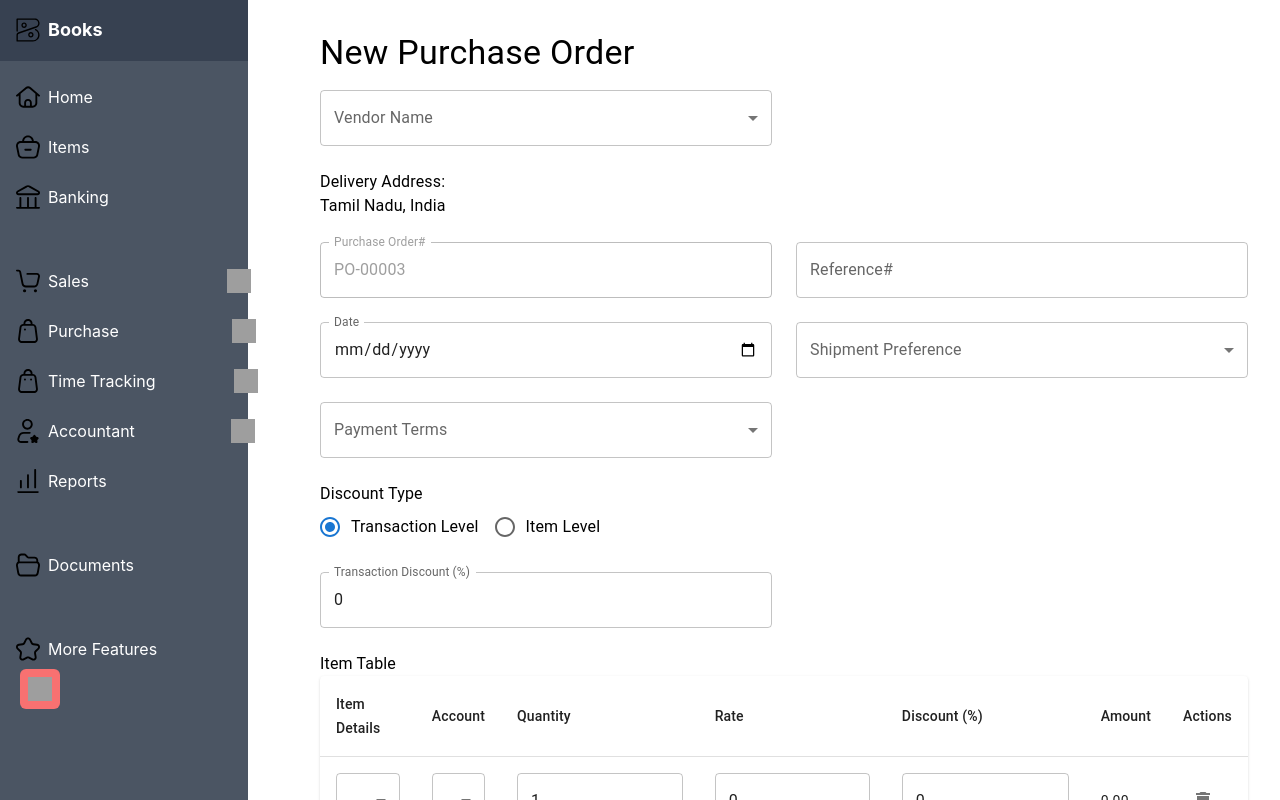
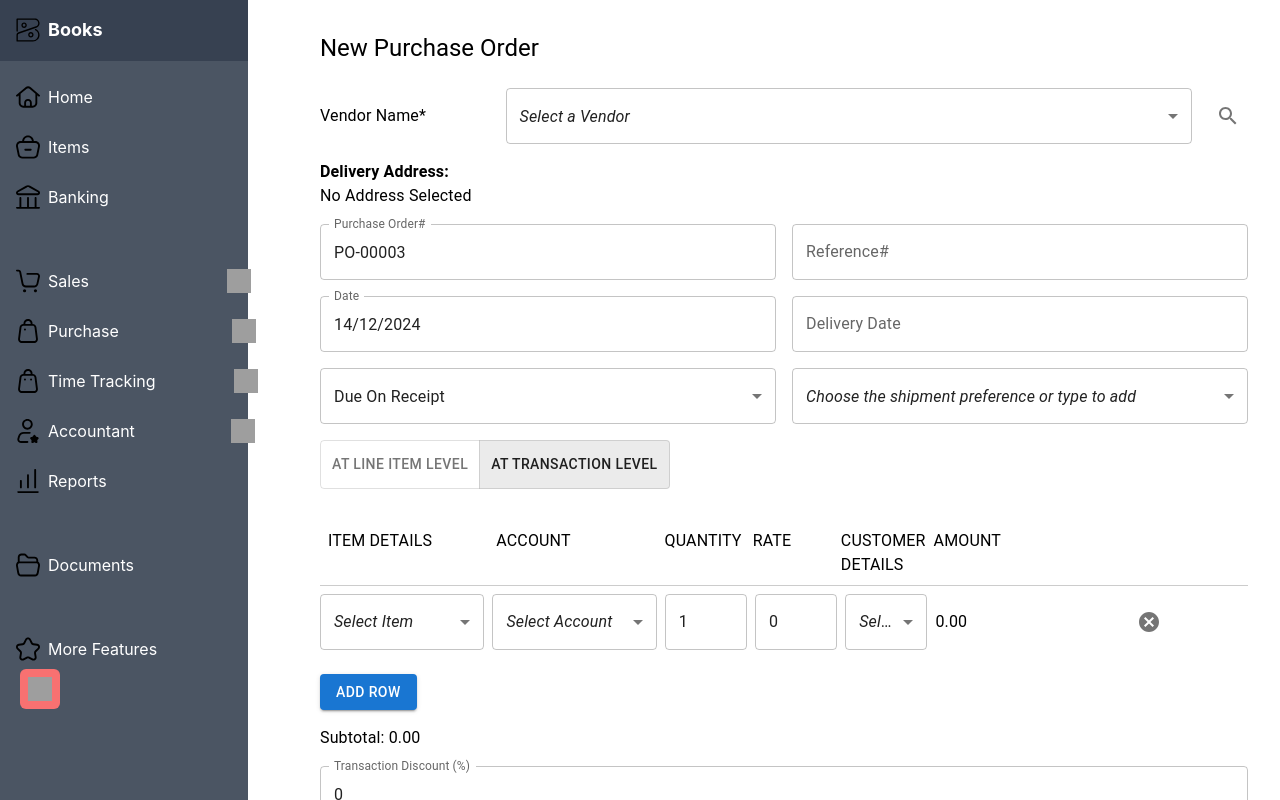
Before and after one commit to Aswin-Nath/zoho_books_clone, a React (Create React App) app: page /app/purchase/PurchaseOrders in a window 1280 px wide. Built offline with nearby package versions, Linux system fonts and the light colour scheme; grey boxes are pictures that could not be loaded.

Commit message:
FrontEnd Data Receivers Finished Now Full Focus on DB,Backend

```diff
--- a/src/component/purchase/PurchaseOrders.js
+++ b/src/component/purchase/PurchaseOrders.js
@@ -1,29 +1,31 @@
 import React, { useState } from "react";
 import {
+  TextField,
+  MenuItem,
+  Select,
+  FormControl,
+  Typography,
+  IconButton,
   Box,
-  TextField,
-  Select,
-  MenuItem,
-  FormControl,
-  InputLabel,
   Button,
-  Typography,
-  Grid,
-  Table,
-  TableBody,
-  TableCell,
-  TableContainer,
-  TableHead,
-  TableRow,
-  Paper,
-  IconButton,
-  RadioGroup,
-  FormControlLabel,
-  Radio,
+  ToggleButton,
+  ToggleButtonGroup,
 } from "@mui/material";
-import DeleteIcon from "@mui/icons-material/Delete";
+import SearchIcon from "@mui/icons-material/Search";
+import CancelIcon from "@mui/icons-material/Cancel";
 
 const PurchaseOrders = () => {
+  const [vendor, setVendor] = useState("");
+  const [vendorAddress, setVendorAddress] = useState("");
+  const [purchaseOrder, setPurchaseOrder] = useState("PO-00003");
+  const [reference, setReference] = useState("");
+  const [date, setDate] = useState("14/12/2024");
+  const [deliveryDate, setDeliveryDate] = useState("");
+  const [paymentTerms, setPaymentTerms] = useState("Due On Receipt");
+  const [shipmentPreference, setShipmentPreference] = useState("");
+  const [discountType, setDiscountType] = useState("transaction");
+  const [transactionDiscount, setTransactionDiscount] = useState(0);
+  const [adjustment, setAdjustment] = useState(0);
   const [items, setItems] = useState([
     {
       itemDetails: "",
@@ -31,295 +33,270 @@ const PurchaseOrders = () => {
       quantity: 1,
       rate: 0,
       discount: 0,
+      customerDetails: "",
       amount: 0,
     },
   ]);
-  const [discountType, setDiscountType] = useState("transaction");
-  const [vendorAddress, setVendorAddress] = useState("Tamil Nadu, India");
-  const [transactionDiscount, setTransactionDiscount] = useState(0);
-  const [adjustment, setAdjustment] = useState(0);
+
+  const vendors = [
+    { name: "Vendor A", address: "Address A, Tamil Nadu" },
+    { name: "Vendor B", address: "Address B, Karnataka" },
+    { name: "Vendor C", address: "Address C, Maharashtra" },
+  ];
+
+  const handleVendorChange = (value) => {
+    setVendor(value);
+    const selectedVendor = vendors.find((v) => v.name === value);
+    setVendorAddress(selectedVendor ? selectedVendor.address : "Unknown Address");
+  };
 
   const handleAddRow = () => {
     setItems([
       ...items,
-      { itemDetails: "", account: "", quantity: 1, rate: 0, discount: 0, amount: 0 },
+      { itemDetails: "", account: "", quantity: 1, rate: 0, discount: 0, customerDetails: "", amount: 0 },
     ]);
   };
 
   const handleRemoveRow = (index) => {
-    const updatedItems = [...items];
-    updatedItems.splice(index, 1);
+    setItems(items.filter((_, i) => i !== index));
+  };
+
+  const handleRowChange = (index, field, value) => {
+    const updatedItems = items.map((item, i) =>
+      i === index
+        ? { ...item, [field]: value, amount: item.quantity * item.rate * (1 - item.discount / 100) }
+        : item
+    );
     setItems(updatedItems);
   };
 
-  const handleInputChange = (index, field, value) => {
-    const updatedItems = [...items];
-    updatedItems[index][field] = value;
-    if (field === "quantity" || field === "rate" || field === "discount") {
-      const discount = (updatedItems[index].rate * updatedItems[index].discount) / 100;
-      updatedItems[index].amount =
-        (updatedItems[index].quantity * updatedItems[index].rate) - discount;
-    }
-    setItems(updatedItems);
-  };
-
-  const handleVendorChange = (vendor) => {
-    const addressMapping = {
-      "Vendor A": "Address A, Tamil Nadu",
-      "Vendor B": "Address B, Karnataka",
-      "Vendor C": "Address C, Maharashtra",
-    };
-    setVendorAddress(addressMapping[vendor] || "Tamil Nadu, India");
-  };
+  const calculateSubtotal = () => items.reduce((sum, item) => sum + item.amount, 0);
 
   const calculateTotal = () => {
-    const subtotal = items.reduce((sum, item) => sum + item.amount, 0);
-    let total = subtotal;
-    if (discountType === "transaction") {
-      const discount = (subtotal * transactionDiscount) / 100;
-      total -= discount;
-    }
-    total += adjustment;
-    return total;
+    const subtotal = calculateSubtotal();
+    const discount = discountType === "transaction" ? (subtotal * transactionDiscount) / 100 : 0;
+    return subtotal - discount + adjustment;
   };
 
   return (
     <div className="h-full overflow-y-auto">
-          <Box sx={{ p: 4 }}>
-      <Typography variant="h4" mb={2}>
-        New Purchase Order
-      </Typography>
-      <Grid container spacing={3}>
-        <Grid item xs={12} md={6}>
-          <FormControl fullWidth>
-            <InputLabel>Vendor Name</InputLabel>
+      <Box p={4}>
+        <Typography variant="h5" mb={3}>New Purchase Order</Typography>
+
+        {/* Vendor Section */}
+        <Box display="flex" alignItems="center" mb={2}>
+          <Typography sx={{ width: "20%" }}>Vendor Name*</Typography>
+          <FormControl fullWidth sx={{ flex: 1, mr: 2 }}>
             <Select
+              value={vendor}
               onChange={(e) => handleVendorChange(e.target.value)}
-              defaultValue=""
+              displayEmpty
             >
-              <MenuItem value="">Select a Vendor</MenuItem>
-              <MenuItem value="Vendor A">Vendor A</MenuItem>
-              <MenuItem value="Vendor B">Vendor B</MenuItem>
-              <MenuItem value="Vendor C">Vendor C</MenuItem>
+              <MenuItem value="">
+                <em>Select a Vendor</em>
+              </MenuItem>
+              {vendors.map((vendor) => (
+                <MenuItem key={vendor.name} value={vendor.name}>{vendor.name}</MenuItem>
+              ))}
             </Select>
           </FormControl>
-        </Grid>
+          <IconButton>
+            <SearchIcon />
+          </IconButton>
+        </Box>
 
-        <Grid item xs={12}>
-          <Typography>Delivery Address:</Typography>
-          <Typography>{vendorAddress}</Typography>
-        </Grid>
+        {/* Delivery Address Section */}
+        <Box mb={2}>
+          <Typography variant="body1" fontWeight="bold">Delivery Address:</Typography>
+          <Typography>{vendorAddress || "No Address Selected"}</Typography>
+        </Box>
 
-        <Grid item xs={12} md={6}>
+        {/* Purchase Order Details */}
+        <Box display="grid" gridTemplateColumns="1fr 1fr" gap={2} mb={2}>
           <TextField
             label="Purchase Order#"
-            value="PO-00003"
+            value={purchaseOrder}
+            onChange={(e) => setPurchaseOrder(e.target.value)}
             fullWidth
-            disabled
           />
-        </Grid>
-
-        <Grid item xs={12} md={6}>
-          <TextField label="Reference#" fullWidth />
-        </Grid>
-
-        <Grid item xs={12} md={6}>
+          <TextField
+            label="Reference#"
+            value={reference}
+            onChange={(e) => setReference(e.target.value)}
+            fullWidth
+          />
           <TextField
             label="Date"
-            type="date"
+            value={date}
+            onChange={(e) => setDate(e.target.value)}
             fullWidth
-            InputLabelProps={{ shrink: true }}
           />
-        </Grid>
-
-        <Grid item xs={12} md={6}>
+          <TextField
+            label="Delivery Date"
+            placeholder="dd/MM/yyyy"
+            value={deliveryDate}
+            onChange={(e) => setDeliveryDate(e.target.value)}
+            fullWidth
+          />
           <FormControl fullWidth>
-            <InputLabel>Shipment Preference</InputLabel>
-            <Select>
-              <MenuItem value="">Select Shipment Preference</MenuItem>
-              <MenuItem value="Air">Air</MenuItem>
-              <MenuItem value="Sea">Sea</MenuItem>
-            </Select>
-          </FormControl>
-        </Grid>
-
-        <Grid item xs={12} md={6}>
-          <FormControl fullWidth>
-            <InputLabel>Payment Terms</InputLabel>
-            <Select>
+            <Select
+              value={paymentTerms}
+              onChange={(e) => setPaymentTerms(e.target.value)}
+              displayEmpty
+            >
               <MenuItem value="Due On Receipt">Due On Receipt</MenuItem>
+              <MenuItem value="Net 15">Net 15</MenuItem>
               <MenuItem value="Net 30">Net 30</MenuItem>
             </Select>
           </FormControl>
-        </Grid>
+          <FormControl fullWidth>
+            <Select
+              value={shipmentPreference}
+              onChange={(e) => setShipmentPreference(e.target.value)}
+              displayEmpty
+            >
+              <MenuItem value="">
+                <em>Choose the shipment preference or type to add</em>
+              </MenuItem>
+              <MenuItem value="Air">Air</MenuItem>
+              <MenuItem value="Sea">Sea</MenuItem>
+              <MenuItem value="Land">Land</MenuItem>
+            </Select>
+          </FormControl>
+        </Box>
 
-        <Grid item xs={12}>
-          <Typography>Discount Type</Typography>
-          <RadioGroup
-            row
+        {/* Discount Type Toggle */}
+        <Box display="flex" justifyContent="space-between" alignItems="center" mb={2}>
+          <ToggleButtonGroup
             value={discountType}
-            onChange={(e) => setDiscountType(e.target.value)}
+            exclusive
+            onChange={(e, value) => value && setDiscountType(value)}
+            sx={{ marginBottom: 2 }}
           >
-            <FormControlLabel
-              value="transaction"
-              control={<Radio />}
-              label="Transaction Level"
-            />
-            <FormControlLabel
-              value="item"
-              control={<Radio />}
-              label="Item Level"
-            />
-          </RadioGroup>
-        </Grid>
+            <ToggleButton value="item">At Line Item Level</ToggleButton>
+            <ToggleButton value="transaction">At Transaction Level</ToggleButton>
+          </ToggleButtonGroup>
+        </Box>
 
-        {discountType === "transaction" && (
-          <Grid item xs={12} md={6}>
+        {/* Item Table Section */}
+        <Box mb={2}>
+          <Box display="grid" gridTemplateColumns="2fr 2fr 1fr 1fr 1fr 2fr 1fr 50px" gap={1} fontWeight="bold" mb={1} borderBottom="1px solid #ccc" p={1}>
+            <Typography>ITEM DETAILS</Typography>
+            <Typography>ACCOUNT</Typography>
+            <Typography>QUANTITY</Typography>
+            <Typography>RATE</Typography>
+            {discountType === "item" && <Typography>DISCOUNT (%)</Typography>}
+            <Typography>CUSTOMER DETAILS</Typography>
+            <Typography>AMOUNT</Typography>
+            <Typography></Typography>
+          </Box>
+          {items.map((item, index) => (
+            <Box display="grid" gridTemplateColumns="2fr 2fr 1fr 1fr 1fr 2fr 1fr 50px" gap={1} alignItems="center" mb={1} key={index}>
+              <FormControl fullWidth>
+                <Select
+                  value={item.itemDetails}
+                  onChange={(e) => handleRowChange(index, "itemDetails", e.target.value)}
+                  displayEmpty
+                >
+                  <MenuItem value="">
+                    <em>Select Item</em>
+                  </MenuItem>
+                  <MenuItem value="Item A">Item A</MenuItem>
+                  <MenuItem value="Item B">Item B</MenuItem>
+                </Select>
+              </FormControl>
+              <FormControl fullWidth>
+                <Select
+                  value={item.account}
+                  onChange={(e) => handleRowChange(index, "account", e.target.value)}
+                  displayEmpty
+                >
+                  <MenuItem value="">
+                    <em>Select Account</em>
+                  </MenuItem>
+                  <MenuItem value="Account A">Account A</MenuItem>
+                  <MenuItem value="Account B">Account B</MenuItem>
+                </Select>
+              </FormControl>
+              <TextField
+                type="number"
+                value={item.quantity}
+                onChange={(e) => handleRowChange(index, "quantity", parseFloat(e.target.value) || 0)}
+                placeholder="Quantity"
+                fullWidth
+              />
+              <TextField
+                type="number"
+                value={item.rate}
+                onChange={(e) => handleRowChange(index, "rate", parseFloat(e.target.value) || 0)}
+                placeholder="Rate"
+                fullWidth
+              />
+              {discountType === "item" && (
+                <TextField
+                  type="number"
+                  value={item.discount}
+                  onChange={(e) => handleRowChange(index, "discount", parseFloat(e.target.value) || 0)}
+                  placeholder="Discount (%)"
+                  fullWidth
+                />
+              )}
+              <FormControl fullWidth>
+                <Select
+                  value={item.customerDetails}
+                  onChange={(e) => handleRowChange(index, "customerDetails", e.target.value)}
+                  displayEmpty
+                >
+                  <MenuItem value="">
+                    <em>Select Customer</em>
+                  </MenuItem>
+                  <MenuItem value="Customer A">Customer A</MenuItem>
+                  <MenuItem value="Customer B">Customer B</MenuItem>
+                </Select>
+              </FormControl>
+              <Typography>{item.amount.toFixed(2)}</Typography>
+              <IconButton onClick={() => handleRemoveRow(index)}>
+                <CancelIcon />
+              </IconButton>
+            </Box>
+          ))}
+          <Button variant="contained" onClick={handleAddRow} sx={{ mt: 2 }}>Add Row</Button>
+        </Box>
+
+        {/* Summary Section */}
+        <Box>
+          <Typography>Subtotal: {calculateSubtotal().toFixed(2)}</Typography>
+          {discountType === "transaction" && (
             <TextField
               label="Transaction Discount (%)"
               type="number"
               value={transactionDiscount}
-              onChange={(e) => setTransactionDiscount(+e.target.value)}
+              onChange={(e) => setTransactionDiscount(parseFloat(e.target.value) || 0)}
               fullWidth
+              margin="normal"
             />
-          </Grid>
-        )}
-
-        <Grid item xs={12}>
-          <Typography>Item Table</Typography>
-          <TableContainer component={Paper}>
-            <Table>
-              <TableHead>
-                <TableRow>
-                  <TableCell>Item Details</TableCell>
-                  <TableCell>Account</TableCell>
-                  <TableCell>Quantity</TableCell>
-                  <TableCell>Rate</TableCell>
-                  <TableCell>Discount (%)</TableCell>
-                  <TableCell>Amount</TableCell>
-                  <TableCell>Actions</TableCell>
-                </TableRow>
-              </TableHead>
-              <TableBody>
-                {items.map((item, index) => (
-                  <TableRow key={index}>
-                    <TableCell>
-                      <FormControl fullWidth>
-                        <Select
-                          value={item.itemDetails}
-                          onChange={(e) =>
-                            handleInputChange(index, "itemDetails", e.target.value)
-                          }
-                        >
-                          <MenuItem value="">Select Item</MenuItem>
-                          <MenuItem value="Item A">Item A</MenuItem>
-                          <MenuItem value="Item B">Item B</MenuItem>
-                        </Select>
-                      </FormControl>
-                    </TableCell>
-                    <TableCell>
-                      <FormControl fullWidth>
-                        <Select
-                          value={item.account}
-                          onChange={(e) =>
-                            handleInputChange(index, "account", e.target.value)
-                          }
-                        >
-                          <MenuItem value="">Select Account</MenuItem>
-                          <MenuItem value="Account A">Account A</MenuItem>
-                          <MenuItem value="Account B">Account B</MenuItem>
-                        </Select>
-                      </FormControl>
-                    </TableCell>
-                    <TableCell>
-                      <TextField
-                        type="number"
-                        value={item.quantity}
-                        onChange={(e) =>
-                          handleInputChange(index, "quantity", +e.target.value)
-                        }
-                      />
-                    </TableCell>
-                    <TableCell>
-                      <TextField
-                        type="number"
-                        value={item.rate}
-                        onChange={(e) =>
-                          handleInputChange(index, "rate", +e.target.value)
-                        }
-                      />
-                    </TableCell>
-                    <TableCell>
-                      <TextField
-                        type="number"
-                        value={item.discount}
-                        onChange={(e) =>
-                          handleInputChange(index, "discount", +e.target.value)
-                        }
-                      />
-                    </TableCell>
-                    <TableCell>{item.amount.toFixed(2)}</TableCell>
-                    <TableCell>
-                      <IconButton onClick={() => handleRemoveRow(index)}>
-                        <DeleteIcon />
-                      </IconButton>
-                    </TableCell>
-                  </TableRow>
-                ))}
-              </TableBody>
-            </Table>
-          </TableContainer>
-          <Button onClick={handleAddRow} variant="contained" color="primary" sx={{ mt: 2 }}>
-            Add Row
-          </Button>
-        </Grid>
-
-        <Grid item xs={12}>
-          <Typography variant="h6" align="right">
-            Subtotal: {items.reduce((sum, item) => sum + item.amount, 0).toFixed(2)}
-          </Typography>
+          )}
           <TextField
             label="Adjustment"
             type="number"
             value={adjustment}
-            onChange={(e) => setAdjustment(+e.target.value)}
+            onChange={(e) => setAdjustment(parseFloat(e.target.value) || 0)}
             fullWidth
-            sx={{ mt: 2, mb: 2 }}
+            margin="normal"
           />
-          <Typography variant="h6" align="right">
-            Total: {calculateTotal().toFixed(2)}
-          </Typography>
-        </Grid>
+          <Typography>Total: {calculateTotal().toFixed(2)}</Typography>
+        </Box>
 
-        <Grid item xs={12} md={6}>
-          <TextField
-            label="Customer Notes"
-            fullWidth
-            multiline
-            rows={3}
-          />
-        </Grid>
-        <Grid item xs={12} md={6}>
-          <TextField
-            label="Terms & Conditions"
-            fullWidth
-            multiline
-            rows={3}
-          />
-        </Grid>
-
-        <Grid item xs={12}>
-          <Button variant="contained" color="primary" sx={{ mr: 2 }}>
-            Save
-          </Button>
-          <Button variant="outlined" color="error">
-            Cancel
-          </Button>
-        </Grid>
-      </Grid>
-    </Box>
+        {/* Actions */}
+        <Box display="flex" justifyContent="space-between" mt={3}>
+          <Button variant="outlined" sx={{ minWidth: "120px" }}>Save as Draft</Button>
+          <Box display="flex" gap={2}>
+            <Button variant="contained" color="primary" sx={{ minWidth: "120px" }}>Save</Button>
+            <Button variant="outlined" color="error" sx={{ minWidth: "120px" }}>Cancel</Button>
+          </Box>
+        </Box>
+      </Box>
     </div>
-
   );
 };
 
```
